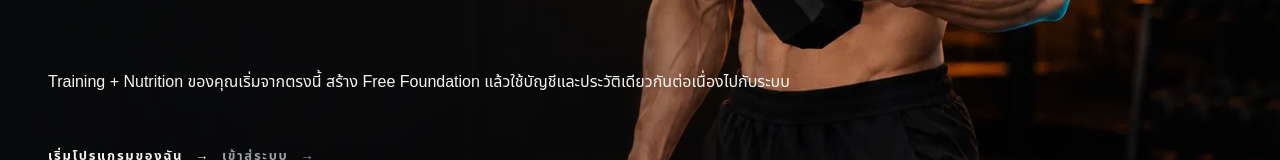
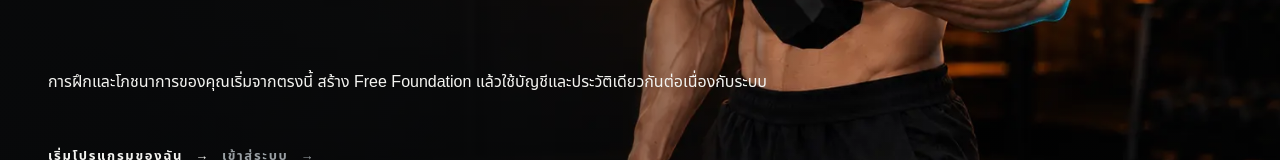
Before and after one commit to nutyfreshz/kdkamato, a Next.js app: page /training in a window 1280 px wide. Shown: the part 497-657 px from the top of the page. Built offline with nearby package versions, Linux system fonts and the light colour scheme; no server answers.

Commit message:
copy: apply approved Thai Training wording

```diff
--- a/app/training/page.jsx
+++ b/app/training/page.jsx
@@ -6,7 +6,6 @@ export const metadata = { title: 'Training' };
 
 export default async function TrainingPage() {
   const language = await getLanguage();
-
   const en = language === 'en';
 
   return (
@@ -17,24 +16,20 @@ export default async function TrainingPage() {
         <div className="training-page-shade"/>
         <div className="shell training-page-copy">
           <p className="eyebrow orange">KDKAMATO TRAINING</p>
-
           <h1>
             {en
               ? <>KNOWLEDGE<br/>INTO<br/>APPLICATION.</>
               : <>เปลี่ยนความรู้<br/>ให้เป็น<br/>การลงมือทำ</>}
           </h1>
-
           <p>
             {en
               ? 'Your Training + Nutrition system lives here. Start with the Free Foundation, then continue with the same account and history as the system develops.'
-              : 'Training + Nutrition ของคุณเริ่มจากตรงนี้ สร้าง Free Foundation แล้วใช้บัญชีและประวัติเดียวกันต่อเนื่องไปกับระบบ'}
+              : 'การฝึกและโภชนาการของคุณเริ่มจากตรงนี้ สร้าง Free Foundation แล้วใช้บัญชีและประวัติเดียวกันต่อเนื่องกับระบบ'}
           </p>
-
           <div style={{display:'flex',gap:'12px',flexWrap:'wrap',marginTop:'28px'}}>
             <Link className="text-cta" href="/home">
               {en ? 'START MY PROGRAM' : 'เริ่มโปรแกรมของฉัน'} <span>→</span>
             </Link>
-
             <Link className="text-cta" href="/login" style={{color:'#9aa0a4'}}>
               {en ? 'LOGIN' : 'เข้าสู่ระบบ'} <span>→</span>
             </Link>
```
